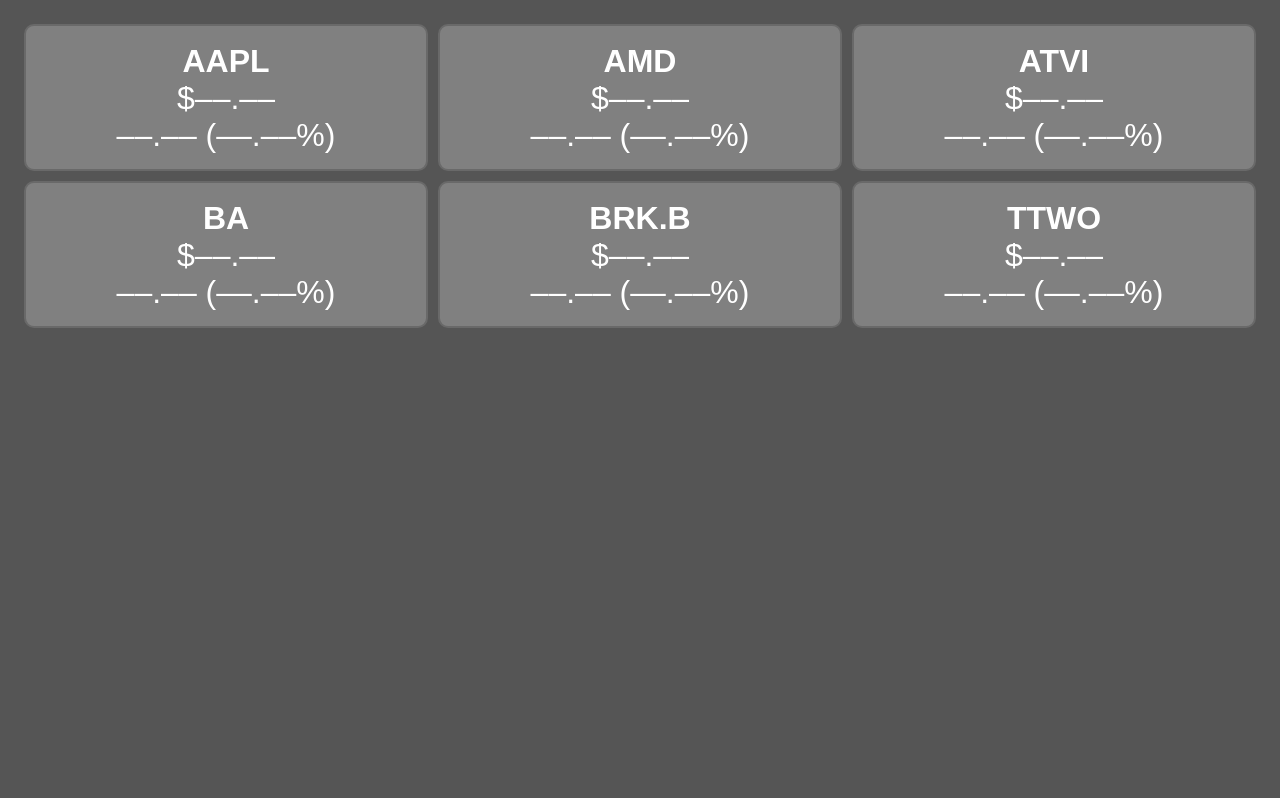
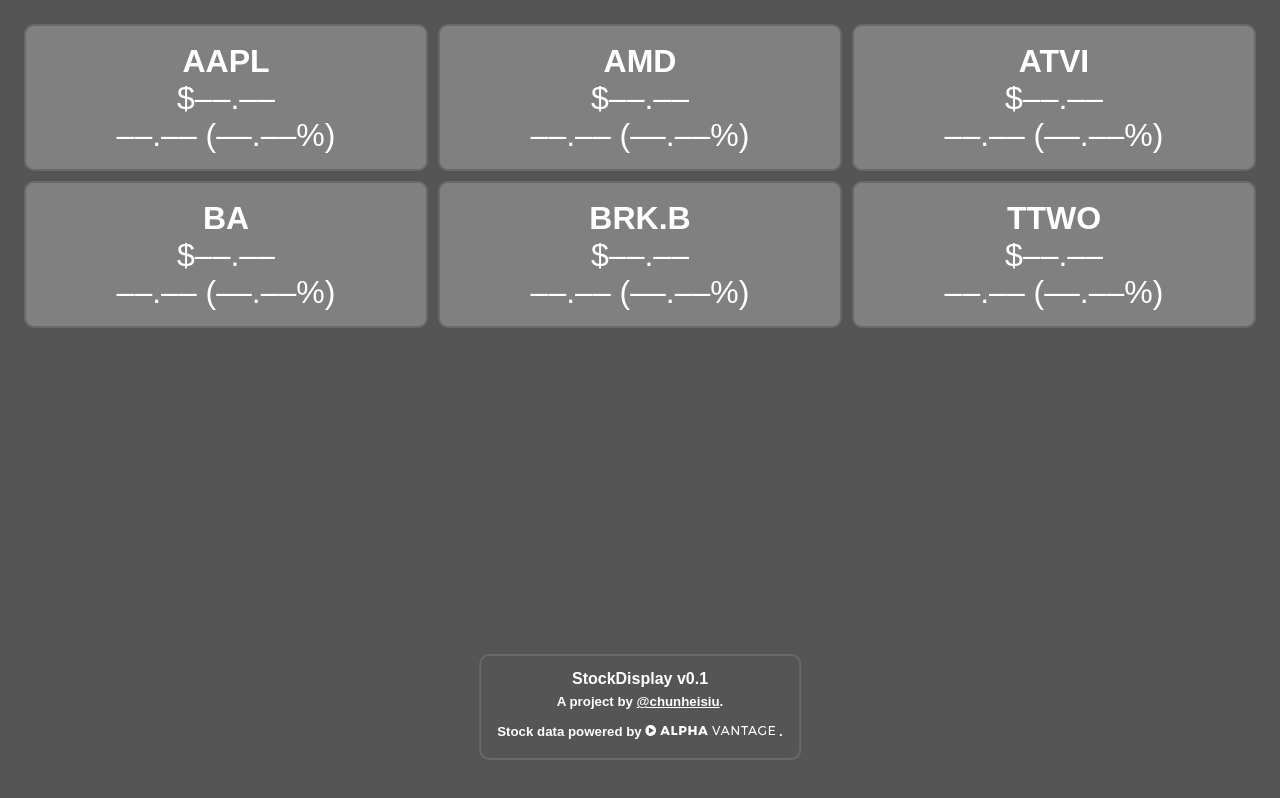
Before and after one commit to chunheisiu/StockDisplay, a plain HTML site: page index.html in a window 1280 px wide. Drawn offline with Linux system fonts and the light colour scheme; no server answers.

Commit message:
Add author

```diff
--- a/index.html
+++ b/index.html
@@ -6,7 +6,11 @@
   <script type="text/javascript" src="default.js"></script>
 </head>
 <body>
-  <div class="container" id="container">
+  <div class="container" id="container"></div>
+  <div class="author">
+    <h4>StockDisplay v0.1</h4>
+    <h5>A project by <a href="http://chunheisiu.com" target="_blank">@chunheisiu</a>.</h5>
+    <h5>Stock data powered by <a href="https://www.alphavantage.co" target="_blank"><img src="alphaadvantage.svg" width="130em"></a> .</h5>
   </div>
   <script type="text/javascript" src="script.js"></script>
 </body>
--- a/style.css
+++ b/style.css
@@ -4,6 +4,10 @@ body {
   font-family: "Avenir Next", sans-serif;
   padding: 1em;
   text-align: center;
+}
+
+a {
+  color: #fff;
 }
 
 .container {
@@ -43,3 +47,14 @@ body {
 .stocktitle {
   font-weight: bold;
 }
+
+.author {
+  border-radius: 10px;
+  border: 2px solid dimgray;
+  bottom: 5vh;
+  left: 50%;
+  line-height: 10%;
+  padding: 0 1em;
+  position: fixed;
+  transform: translate(-50%, 0);
+}
```
Also changed, not shown: index_demo.html (+2 -0 lines), alphaadvantage.svg (added), stocks_hk.txt (deleted).
